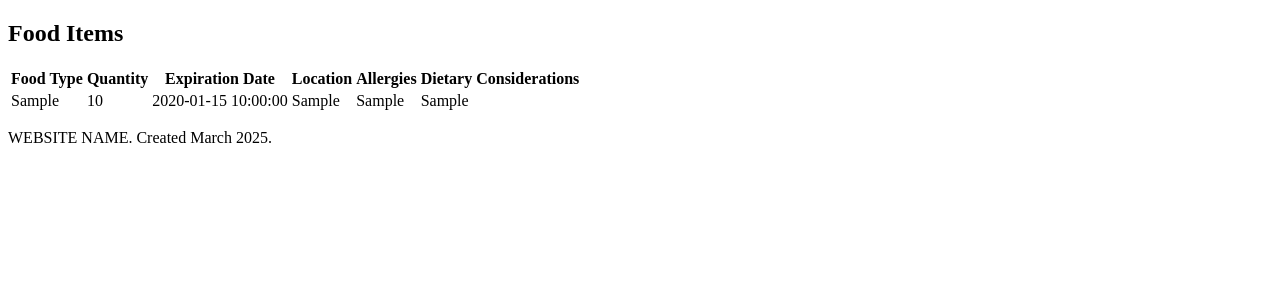
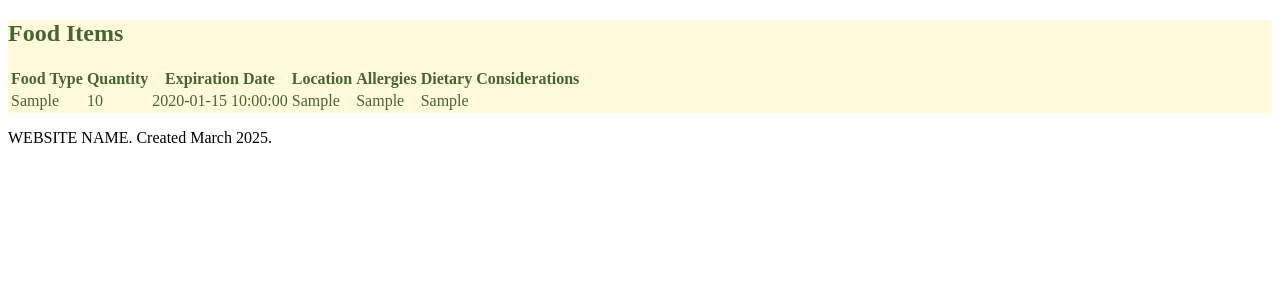
Before and after one commit to UVMHacks2025/team-six, a PHP site: page / in a window 1280 px wide. Shown: the part 132-432 px from the top of the page. Run offline with PHP 8.4, Linux system fonts and the light colour scheme; tables that the repository leaves empty or names only in its code hold one stand-in row (values such as "Sample post"); data that the repository does not hold is empty; some web fonts are replaced.

Commit message:
styling home page

```diff
--- a/src/css/custom.css
+++ b/src/css/custom.css
@@ -1,3 +1,10 @@
+/* home page */
+.home{
+    background-color: #fffadc;
+    color: #456631;
+}
+/* end home page */
+
 /* navbar */
 .navbar {
 background-color: #fffadc;
--- a/src/index.php
+++ b/src/index.php
@@ -1,6 +1,6 @@
 <!-- index.php -->
 <?php include 'top.php'; ?>
-<main class="madimi-one-regular">
+<main class="home madimi-one-regular">
     <h2>Food Items</h2>
     <table>
         <tr>
```
